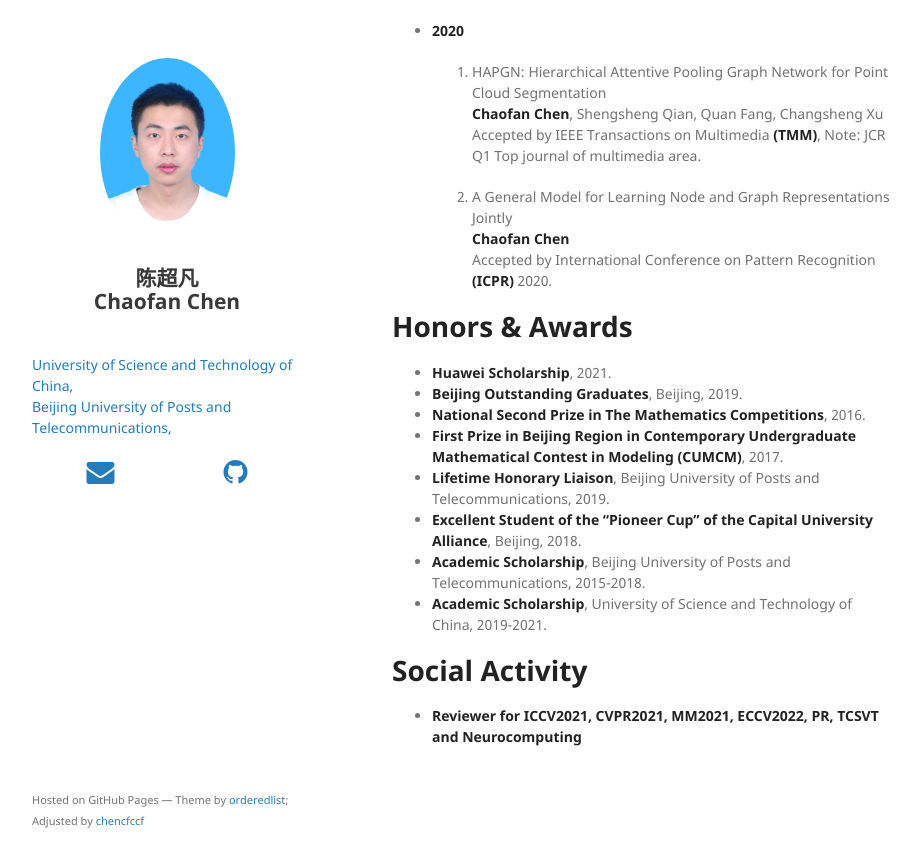
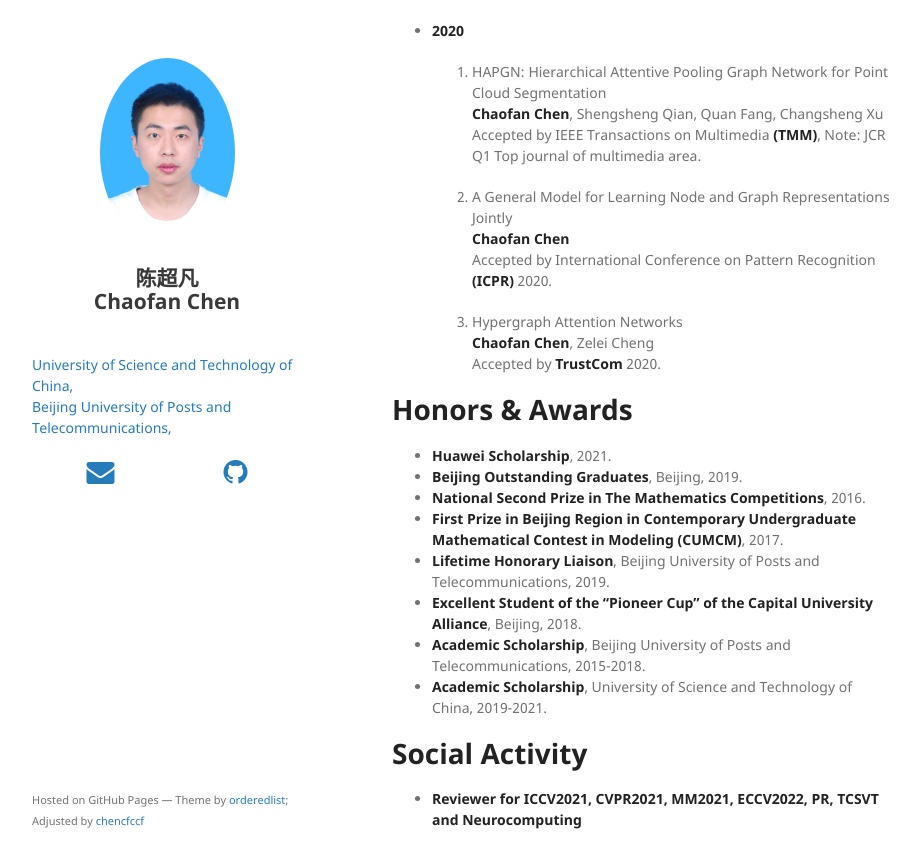
Before and after one commit to chencfccf/chencfccf.github.io, a Jekyll site: the page built from index.md, in a window 1280 px wide and 900 px high, scrolled down 1550 px. Shown: the top 868 px of the window, without its empty margins (178-1098 px from the left). Built offline with Jekyll 4.4.1, drawn with Linux system fonts in a browser that asks for light colours; nearby versions of some CDN libraries; our own code applies the rules of GitHub Pages for plain Markdown files.

Commit message:
Update index.md

```diff
--- a/index.md
+++ b/index.md
@@ -64,9 +64,9 @@ I am a Ph.D candidate at **University of Science and Technology of China (USTC)*
   **Chaofan Chen**
   Accepted by International Conference on Pattern Recognition **(ICPR)** 2020.
 
-<!--   3. Hypergraph Attention Networks
+  3. Hypergraph Attention Networks
   **Chaofan Chen**, Zelei Cheng
-  Accepted by **TrustCom** 2020. -->
+  Accepted by **TrustCom** 2020.
 
 
 # Honors & Awards
```
